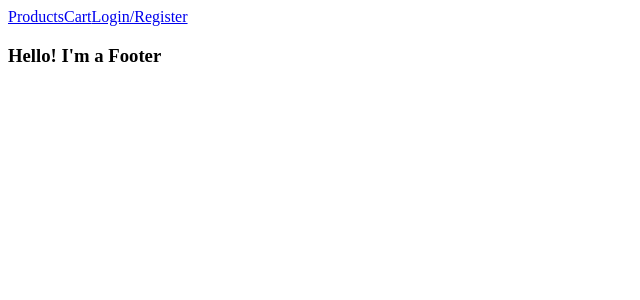
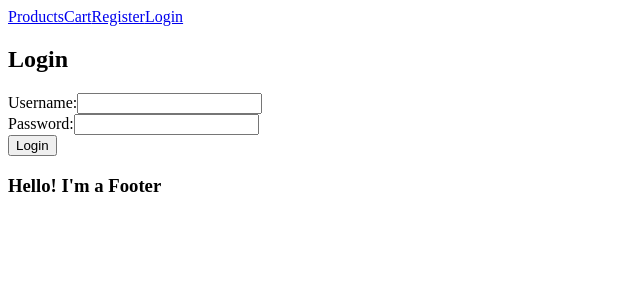
Before and after one commit to CPatterson94/Its_A_Shoe_In, a React (Vite) app: page /login in a window 1280 px wide. Shown: the top 300 px of the page, without its empty margins (0-640 px from the left). Built offline with nearby package versions, Linux system fonts and the light colour scheme; no server answers.

Commit message:
login route added

```diff
--- a/src/client/App.jsx
+++ b/src/client/App.jsx
@@ -2,6 +2,7 @@
 import ProductList from "./pages/index";
 import {Route, Routes} from "react-router-dom";
 import Register from "./pages/register";
+import Login from "./pages/login";
 
 const App = () => {
   return (
@@ -9,6 +10,7 @@
       <Routes>
         <Route path={"/"} element={<ProductList/>}/>
         <Route path={"/register"} element={<Register/>}/>
+        <Route path={"/login"} element={<Login/>}/>
       </Routes>
     </div>
   );
--- a/src/client/components/navigation/nav.jsx
+++ b/src/client/components/navigation/nav.jsx
@@ -19,7 +19,8 @@
                <div>
                    <Link to="/">Products</Link>
                    <Link to="/cart">Cart</Link>
-                   <Link to={"/register"}>Login/Register</Link>
+                   <Link to={"/register"}>Register</Link>
+                   <Link to={"/login"}>Login</Link>
                    {/* {user.userId && <Link to={"/user"}></Link>} */}
                </div>
            </nav>
--- a/src/client/pages/login.jsx
+++ b/src/client/pages/login.jsx
@@ -49,3 +49,4 @@
     </div>
   );
 };
+export default Login;
```
